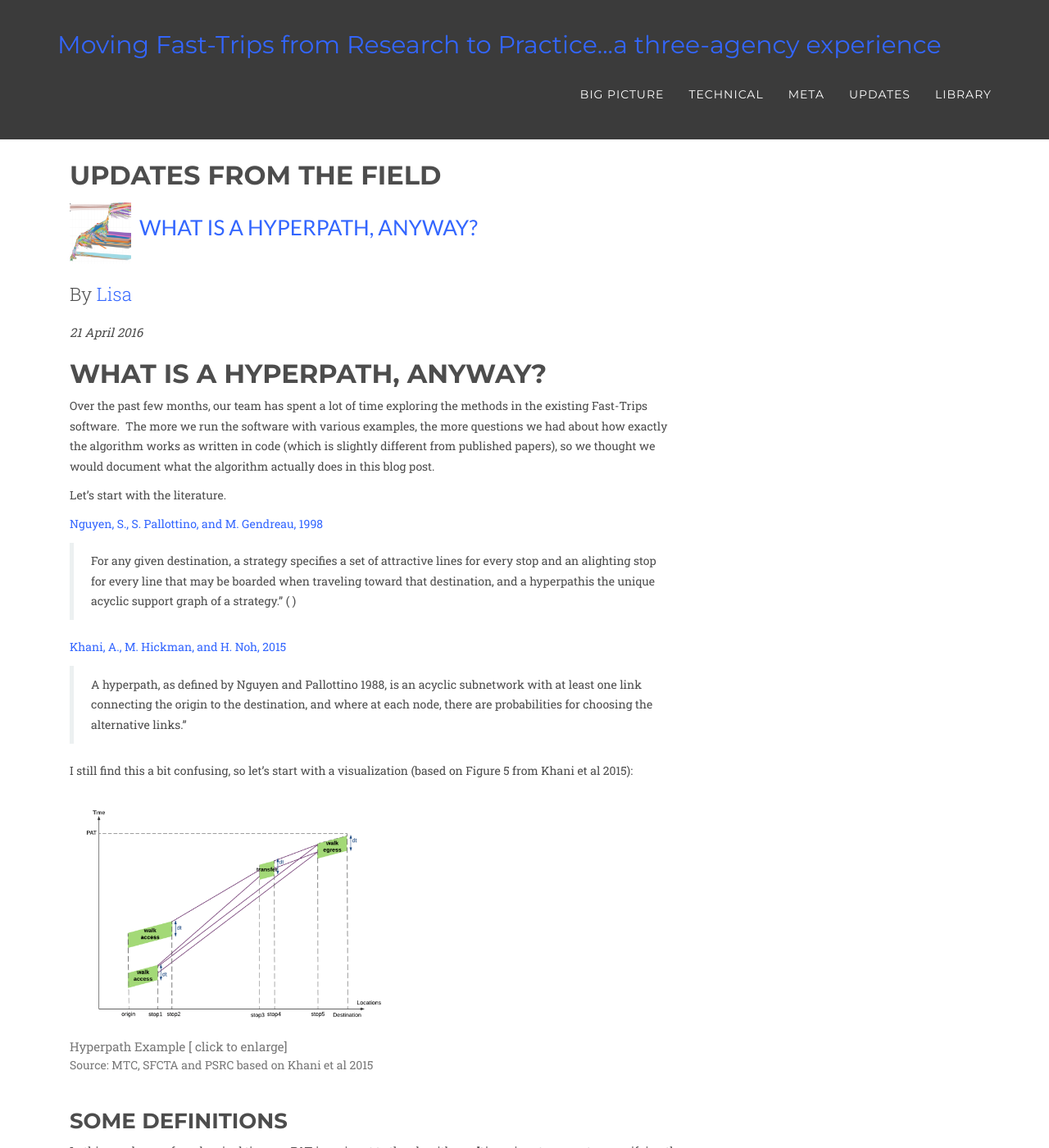
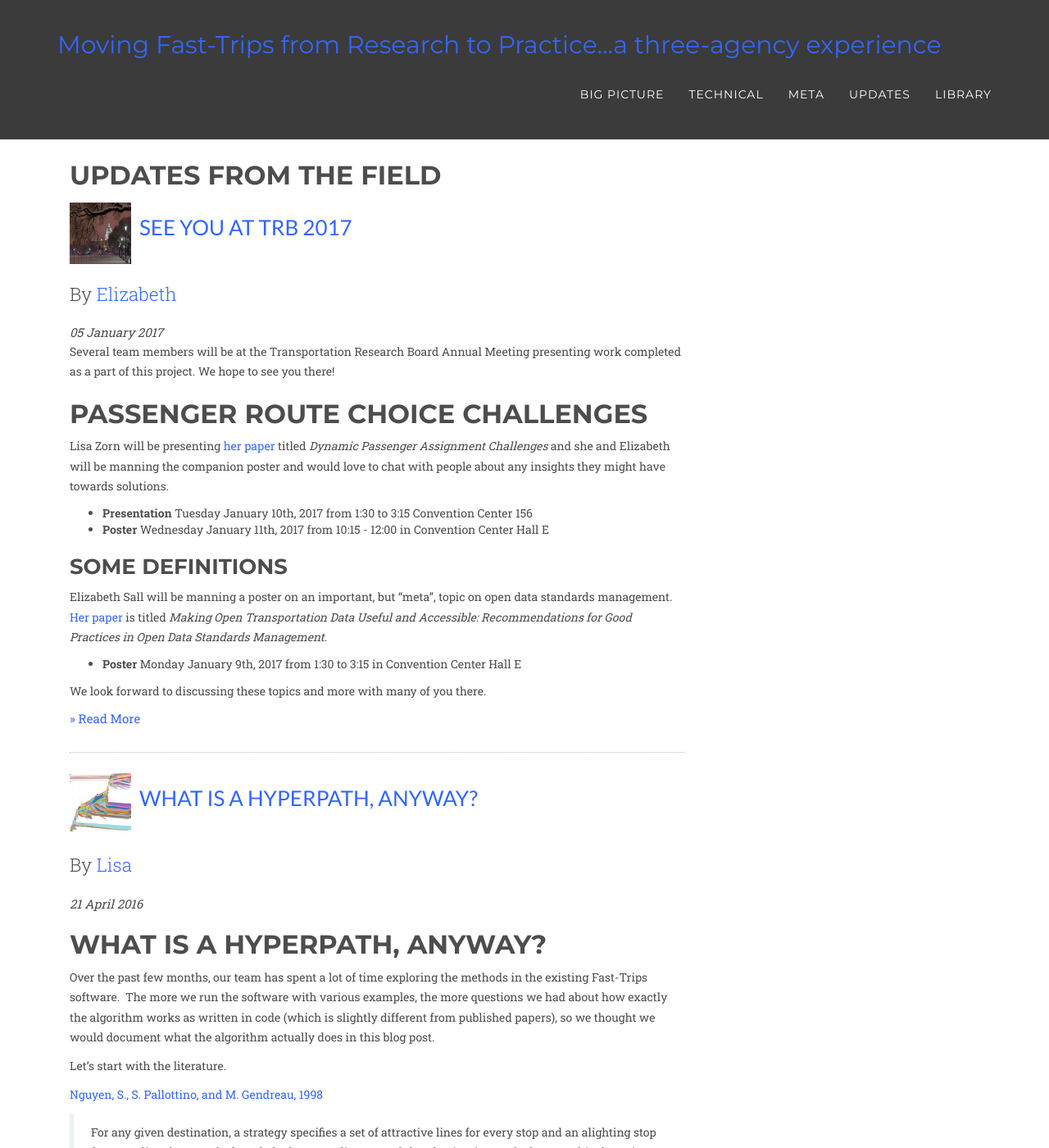
Before and after one commit to BayAreaMetro/fast-trips-project, a Jekyll site: the page built from updates/index.md, in a window 1280 px wide and 1400 px high. Shown: the whole window at 82% size. Built offline with Jekyll 4.4.1, drawn with Linux system fonts in a browser that asks for light colours; some web fonts are replaced.

Commit message:
TRB 2017 Annual Meeting Post

```diff
--- /dev/null
+++ b/_posts/2017-01-05-TRB-Annual-Meeting-2017.md
@@ -0,0 +1,26 @@
+---
+title: "See You at TRB 2017"
+author: Elizabeth
+image: /img/posts/USCapitol.jpg
+comments: true---
+layout: post
+tags: [communication]
+
+---
+
+Several team members will be at the Transportation Research Board Annual Meeting presenting work completed as a part of this project.  We hope to see you there!
+
+## Passenger Route Choice Challenges
+
+Lisa Zorn will be presenting [her paper]({{ site.baseurl }}/library/TRB17-Issues.pdf) titled *Dynamic Passenger Assignment Challenges* and she and Elizabeth will be manning the companion poster and would love to chat with people about any insights they might have towards solutions.
+
+  * **Presentation** Tuesday January 10th, 2017 from 1:30 to 3:15 Convention Center 156
+  * **Poster** Wednesday January 11th, 2017 from 10:15 - 12:00 in Convention Center Hall E
+
+### Some Definitions
+
+Elizabeth Sall will be manning a poster on an important, but "meta", topic on open data standards management.  [Her paper]({{ site.baseurl }}/library/TRB17-OpenData.pdf) is titled *Making Open Transportation Data Useful and Accessible: Recommendations for Good Practices in Open Data Standards Management*.
+
+  * **Poster**  Monday January 9th, 2017 from 1:30 to 3:15 in Convention Center Hall E
+
+We look forward to discussing these topics and more with many of you there.
--- a/library/index.md
+++ b/library/index.md
@@ -51,7 +51,9 @@ title: Library
 *[Software Development Progress and Remaining Workplan]({{ site.baseurl }}/library/T6-Fast-TripsDevelopmentPlan.pdf)*
 *[Dwell Time Estimation – Puget Sound](https://github.com/psrc/fast-trips_dwell_time_model)*
 
-### Related Work
+### Papers
+**[Dynamic Passenger Assignment Issues]({{ site.baseurl }}/library/TRB17-Issues.pdf)*
+**[Making Open Transportation Data Useful and Accessible: Recommendations for Good Practices in Open Data Standards Management.]({{ site.baseurl }}/library/TRB17-OpenData.pdf)*
 
 
 ### References
```
Also changed, not shown: img/posts/USCapitol.jpg (added), 2 other files.
